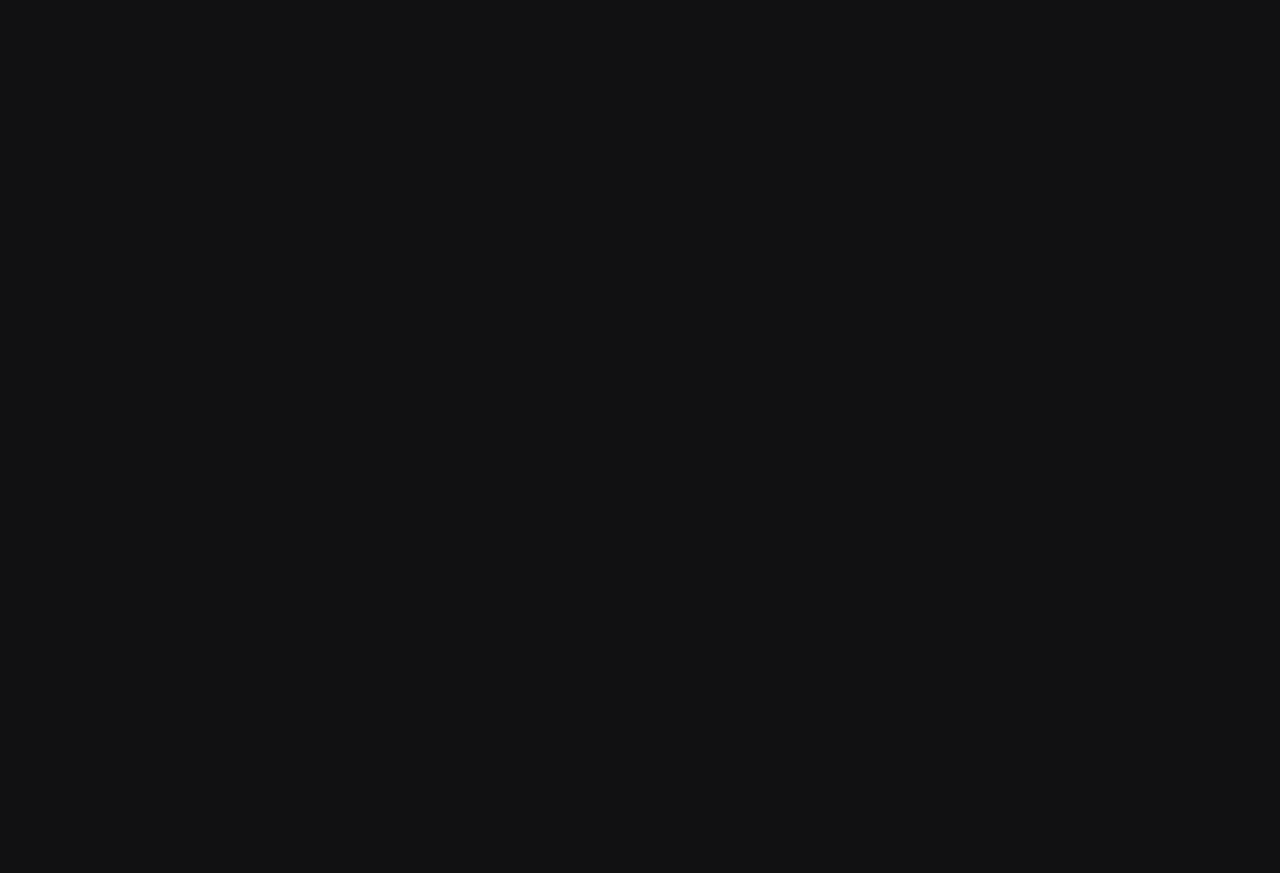
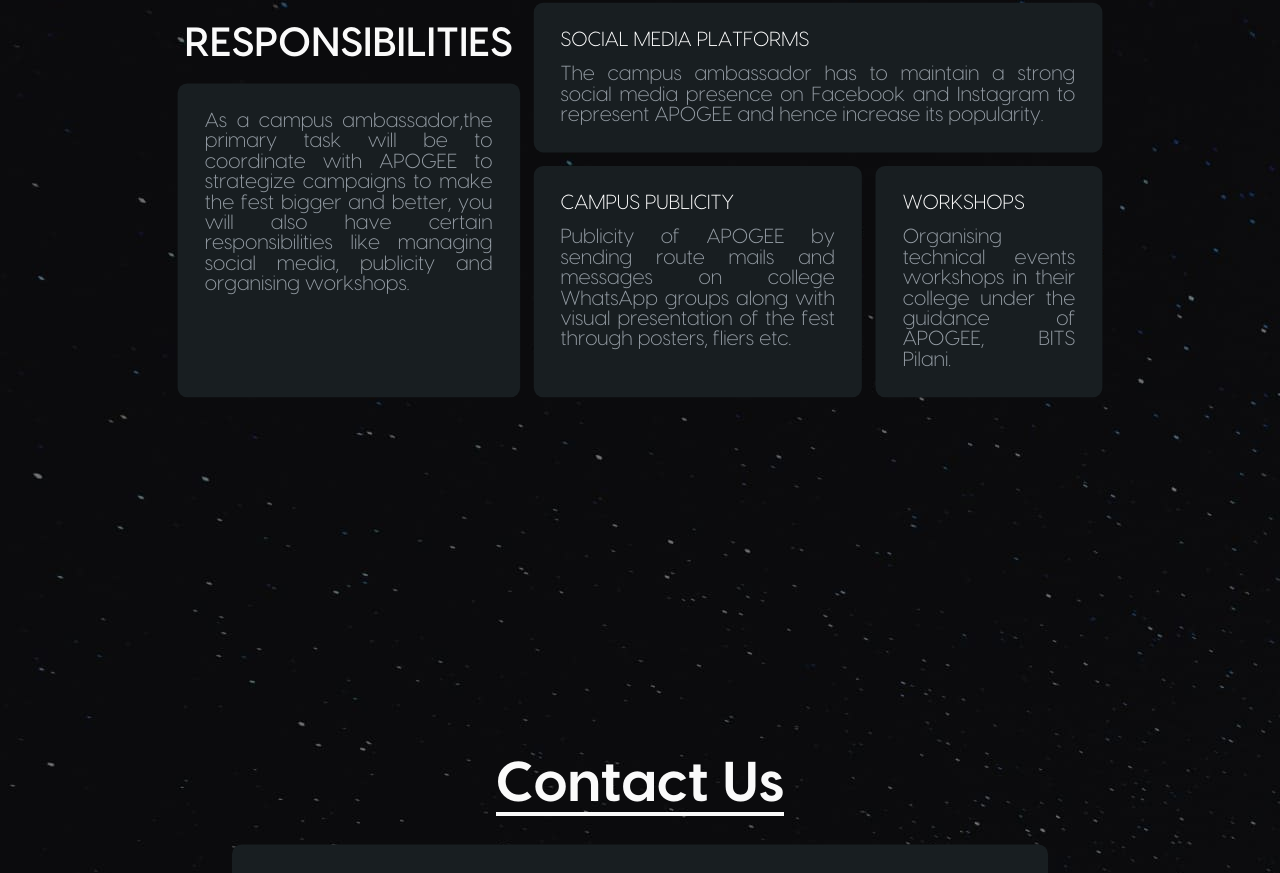
Before and after one commit to dvm-bitspilani/Campus-Ambassador-2024, a React (Vite) app: page / in a window 1280 px wide. Shown: the part 2600-3473 px from the top of the page. Before the commit the page ends 2400 px from the top, so only its background shows below. Built offline with nearby package versions, Linux system fonts and the light colour scheme.

Commit message:
feat: add 2 sections

```diff
--- a/src/App.jsx
+++ b/src/App.jsx
@@ -4,6 +4,8 @@
 import About from "./sections/About";
 import Perks from "./sections/Perks";
 import Testimonials from "./sections/Testimonials";
+import Responsibility from "./sections/Responsibility";
+import Contact from "./sections/Contact";
 
 function App() {
   return (
@@ -13,6 +15,8 @@
       <About />
       <Perks />
       {/* <Testimonials /> */}
+      <Responsibility />
+      <Contact />
     </>
   );
 }
--- a/src/index.css
+++ b/src/index.css
@@ -145,9 +145,7 @@
 }
 body{
   background: url(../public/bg.jpg);
-  background-size: cover;
-  background-repeat: repeat-y;
-  /* mix-blend-mode: hard-light; */
+  background-repeat: repeat;
   width: 100vw;
   overflow-x: hidden;
 }
--- a/src/sections/About.css
+++ b/src/sections/About.css
@@ -16,8 +16,9 @@
   font-size: 3.5rem;
 }
 .about-heading h1 span {
-  text-decoration: underline;
+  /* text-decoration: underline; */
   color: #7855ef;
+  border-bottom: 4px solid #7855ef;
 }
 .about-desc {
   margin-top: 2rem;
--- /dev/null
+++ b/src/sections/Contact.css
@@ -0,0 +1,70 @@
+.contact {
+  height: 100vh;
+  display: flex;
+  justify-content: center;
+  align-items: center;
+  flex-direction: column;
+}
+.contact-heading span {
+  color: #fafafa;
+  font-family: "Visby Bold";
+  font-size: 4rem;
+  border-bottom: 4px solid #fafafa;
+}
+.contact-container {
+  width: 75%;
+  margin-top: 3rem;
+  border-radius: 11.339px;
+  background: #181e21;
+  display: flex;
+  flex-direction: column;
+  align-items: center;
+  justify-content: center;
+  padding: 4rem 6rem;
+  gap: 6rem;
+}
+.contact-info {
+  display: flex;
+  justify-content: space-between;
+  color: #fff;
+  font-family: "Visby Light";
+  font-size: 1.75rem;
+  text-align: left;
+  width: 100%;
+}
+.contact-info-name {
+  width: 100%;
+}
+.contact-info-desc {
+  width: 100%;
+  color: #959da5;
+}
+.contact-phone {
+  margin-bottom: 0.5rem;
+}
+.contact-phone a,
+.contact-mail a {
+  text-decoration: none;
+}
+.contact-desc {
+  color: #7855ef;
+  font-family: "Visby Light";
+  font-size: 1.5rem;
+  text-decoration-line: underline;
+  cursor: pointer;
+}
+@media (max-width: 1300px) {
+  .contact-heading span {
+    font-size: 3.5rem;
+  }
+  .contact-container {
+    scale: 0.85;
+    margin-top: 0rem;
+  }
+  .contact-info{
+    font-size: 1.25rem;
+  }
+  .contact-desc{
+    font-size: 1rem;
+  }
+}
--- /dev/null
+++ b/src/sections/Contact.jsx
@@ -0,0 +1,36 @@
+  import React from "react";
+  import "./Contact.css";
+
+  const Contact = () => {
+    return (
+      <div className="contact">
+        <div className="contact-heading">
+          <span>Contact Us</span>
+        </div>
+        <div className="contact-container">
+          <div className="contact-info">
+            <div className="contact-info-name">Aishna Shrivastava</div>
+            <div className="contact-info-desc">
+              <div className="contact-phone"><a href="tel:+91 7020787628">+91 7020787628</a></div>
+              <div className="contact-mail">
+                <a href="mailto:f20220006@pilani.bits-pilani.ac.in">f20220006@pilani.bits-pilani.ac.in</a>
+              </div>
+            </div>
+          </div>
+          <div className="contact-info">
+            <div className="contact-info-name">Keya Shah</div>
+            <div className="contact-info-desc">
+              <div className="contact-phone"><a href="tel:+91 9167379148">+91 9167379148</a></div>
+              <div className="contact-mail">
+                <a href="mailto:f20221080@pilani.bits-pilani.ac.in">f20221080@pilani.bits-pilani.ac.in</a>
+              </div>
+            </div>
+          </div>
+
+          <div className="contact-desc">For any technical issues click here</div>
+        </div>
+      </div>
+    );
+  };
+
+  export default Contact;
--- a/src/sections/Perks.css
+++ b/src/sections/Perks.css
@@ -6,7 +6,7 @@
 }
 .perks-container {
   display: flex;
-  width: 80%;
+  width: 85%;
   gap: 1rem;
 }
 .perks-left, .perks-right {
--- /dev/null
+++ b/src/sections/Responsibility.css
@@ -0,0 +1,37 @@
+.responsibility{
+    height: 100vh;
+    display: flex;
+    align-items: center;
+    justify-content: center;
+}
+.repsonsibility-container{
+    width: 85%;
+    display: flex;
+    gap: 1rem;
+}
+.respo-heading{
+    text-align: center;
+    padding: 1.5rem .5rem;
+}
+.respo-right{
+    display: flex;
+    flex-direction: column;
+    gap: 1rem;
+}
+.respo-right-bottom{
+    display: flex;
+    gap: 1rem;
+}
+.respo-left{
+    width: 40%;
+    display: flex;
+    flex-direction: column;
+}
+@media(max-width: 1300px){
+    .repsonsibility-container{
+        scale: .85;
+    }
+    .respo-heading{
+        font-size: 3rem;
+    }
+}
--- /dev/null
+++ b/src/sections/Responsibility.jsx
@@ -0,0 +1,53 @@
+import React from "react";
+import "./Responsibility.css";
+
+const Responsibility = () => {
+  return (
+    <div className="responsibility">
+      <div className="repsonsibility-container">
+        <div className="respo-left">
+          <div className="perks-heading respo-heading">RESPONSIBILITIES</div>
+          <div className="perks-box">
+            <div className="perks-box-desc">
+              As a campus ambassador,the primary task will be to coordinate with
+              APOGEE to strategize campaigns to make the fest bigger and better,
+              you will also have certain responsibilities like managing social
+              media, publicity and organising workshops.
+            </div>
+          </div>
+        </div>
+        <div className="respo-right">
+          <div className="respo-right-top">
+            <div className="perks-box">
+              <div className="perks-box-heading">SOCIAL MEDIA PLATFORMS</div>
+              <div className="perks-box-desc">
+                The campus ambassador has to maintain a strong social media
+                presence on Facebook and Instagram to represent APOGEE and hence
+                increase its popularity.
+              </div>
+            </div>
+          </div>
+          <div className="respo-right-bottom">
+            <div className="perks-box">
+              <div className="perks-box-heading">CAMPUS PUBLICITY</div>
+              <div className="perks-box-desc">
+                Publicity of APOGEE by sending route mails and messages on
+                college WhatsApp groups along with visual presentation of the
+                fest through posters, fliers etc.
+              </div>
+            </div>
+            <div className="perks-box">
+              <div className="perks-box-heading">WORKSHOPS</div>
+              <div className="perks-box-desc">
+                Organising technical events workshops in their college under the
+                guidance of APOGEE, BITS Pilani.
+              </div>
+            </div>
+          </div>
+        </div>
+      </div>
+    </div>
+  );
+};
+
+export default Responsibility;
```
